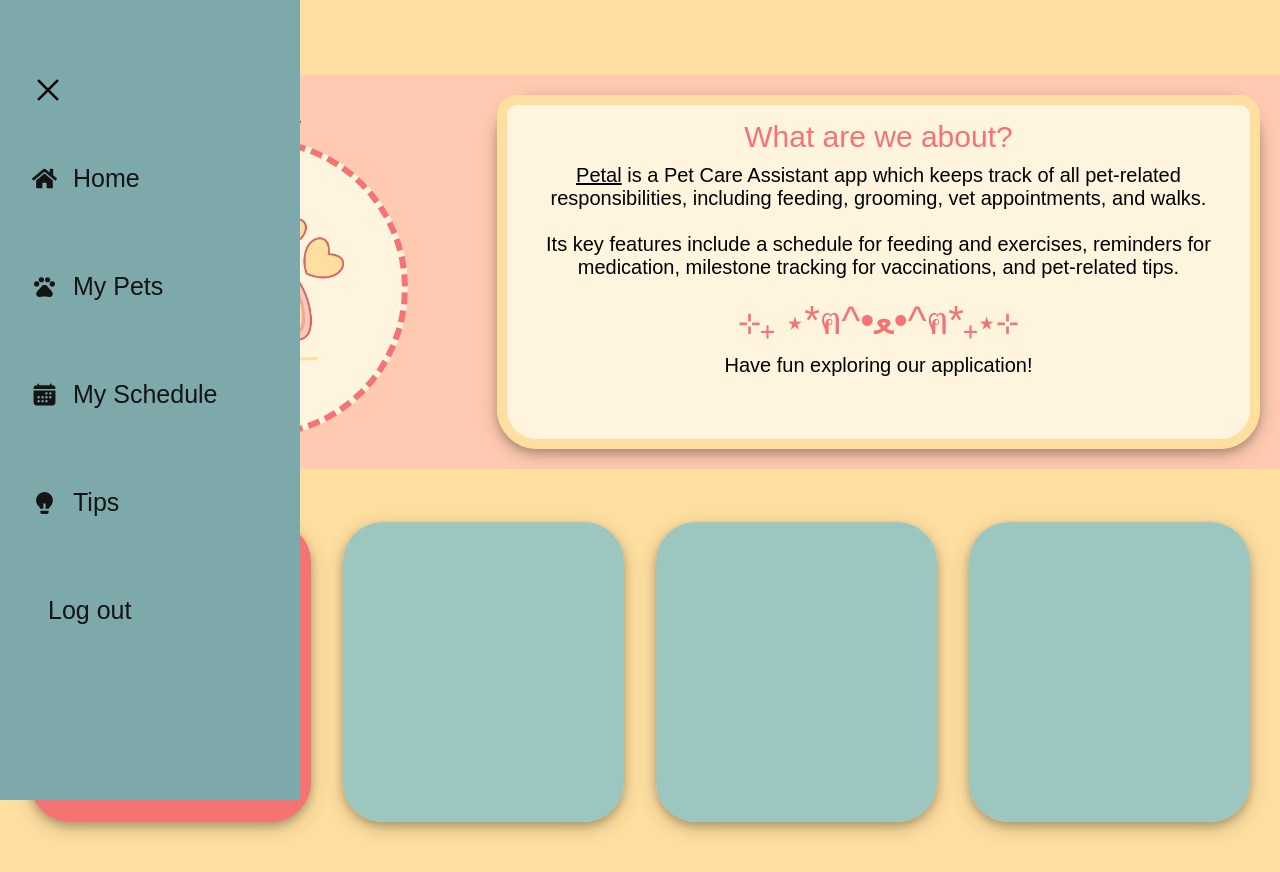
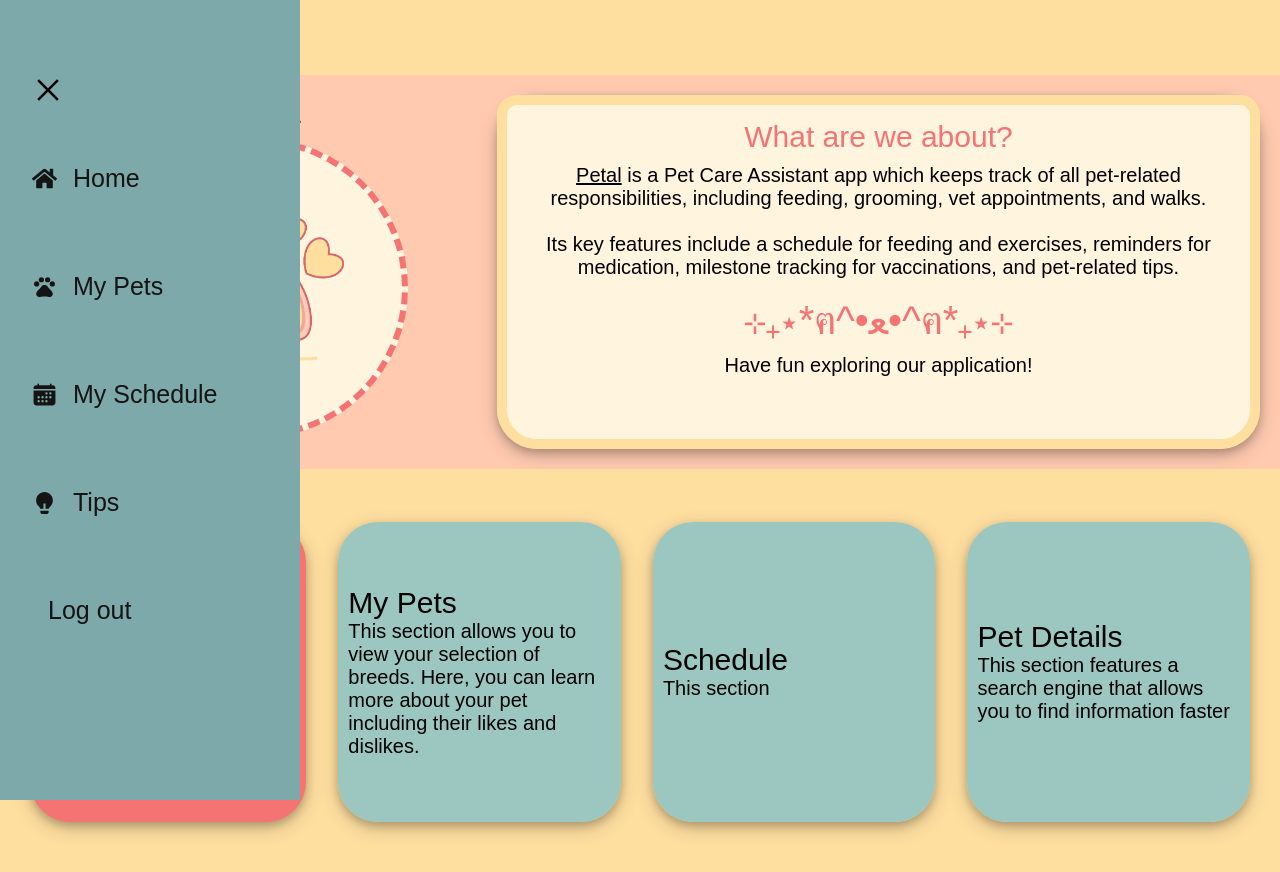
Before and after one commit to shanwhite/petal, a React (Create React App) app in the folder petal/: page /home in a window 1280 px wide. Shown: the top 872 px of the page. Built offline with nearby package versions, Linux system fonts and the light colour scheme; no server answers; a web font is replaced by a local one.

Commit message:
updated css for home

```diff
--- a/petal/src/index.css
+++ b/petal/src/index.css
@@ -160,17 +160,17 @@ body
   padding: 30px;
 }
 
-.rectangle2{
-  position: absolute;
+.square2{
+  display: flex;
+  flex-direction:column;
+  justify-content: center;
   width: 400px;
   height: 300px;
   background-color: #8ec4c5e0;
   border-radius: 40px;
   position:relative;
-  display: flex;
-  flex-direction: column;
-  overflow-wrap: break-word;
   box-shadow: 0 4px 8px 0 rgba(0, 0, 0, 0.2), 0 6px 20px 0 rgba(0, 0, 0, 0.19);
+  padding: 10px;
 
 }
 
@@ -182,35 +182,6 @@ body
   padding:10px;
   font-weight: 350;
 
-}
-
-.innerRectangle1 h1{
-  font-size: 35px;
-  color: #f57373;
-  text-align: center;
-  margin-top: 5px;
-  font-weight: 300;
-  background-color: #fff4de;
-  border-top-right-radius: 20px;
-  border-top-left-radius: 20px;
-  border-bottom-right-radius: 20px;
-  border-bottom-left-radius: 20px;
-  width: 500px;
-
-}
-
-.innerRectangle1{
-  width: 100%;
-  height: 230px;
-  border-top-right-radius: 20px;
-  border-top-left-radius: 20px;
-  border-bottom-right-radius: 20px;
-  border-bottom-left-radius: 20px;
-  border: 10px solid #FFDFA0;
-  bottom:0;
-  display: flex;
-  align-items: center;
-  flex-direction: column;
 }
 
 .square{
@@ -233,17 +204,6 @@ body
 
 .square h1{
   color: rgba(255, 255, 255, 0.854);
-}
-
-.searchbox h1{
-  color: #f57373;
-  font-weight:300;
-
-}
-
-.search{
-  width:40px;
-  height:40px;
 }
 
 .navbar {   /*horizontal line at top of screen */
--- a/petal/src/pages/index.js
+++ b/petal/src/pages/index.js
@@ -40,7 +40,7 @@ function Home() {
                         <h1>What are we about?</h1>
                         <p><u>Petal</u> is a Pet Care Assistant app which keeps track of all pet-related responsibilities, including feeding, grooming, vet appointments, and walks.<br /><br />
                         Its key features include a schedule for feeding and exercises, reminders for medication, milestone tracking for vaccinations, and pet-related tips.</p><br/>
-                        <div className="cat">⊹₊ ⋆*ฅ^•ﻌ•^ฅ*₊⋆⊹</div>
+                        <div className="cat">⊹₊⋆*ฅ^•ﻌ•^ฅ*₊⋆⊹</div>
                         <p>Have fun exploring our application!</p>
                         </div>
                     </div>
@@ -48,9 +48,13 @@ function Home() {
             </section>
         <section className="banner2">
             <div className="square"><h1>How it works</h1></div>
-            <div className="rectangle2"></div>
-            <div className="rectangle2"></div>
-            <div className="rectangle2"></div>
+            <div className="square2"><h1>My Pets</h1>
+            <p>This section allows you to view your selection of breeds. Here, you can learn more about your pet including their likes and dislikes. </p>
+            </div>
+            <div className="square2"><h1>Schedule</h1>
+            <p>This section </p>
+            </div>
+            <div className="square2"><h1>Pet Details</h1><p>This section features a search engine that allows you to find information faster</p></div>
         </section>
     </div>
     );
```
